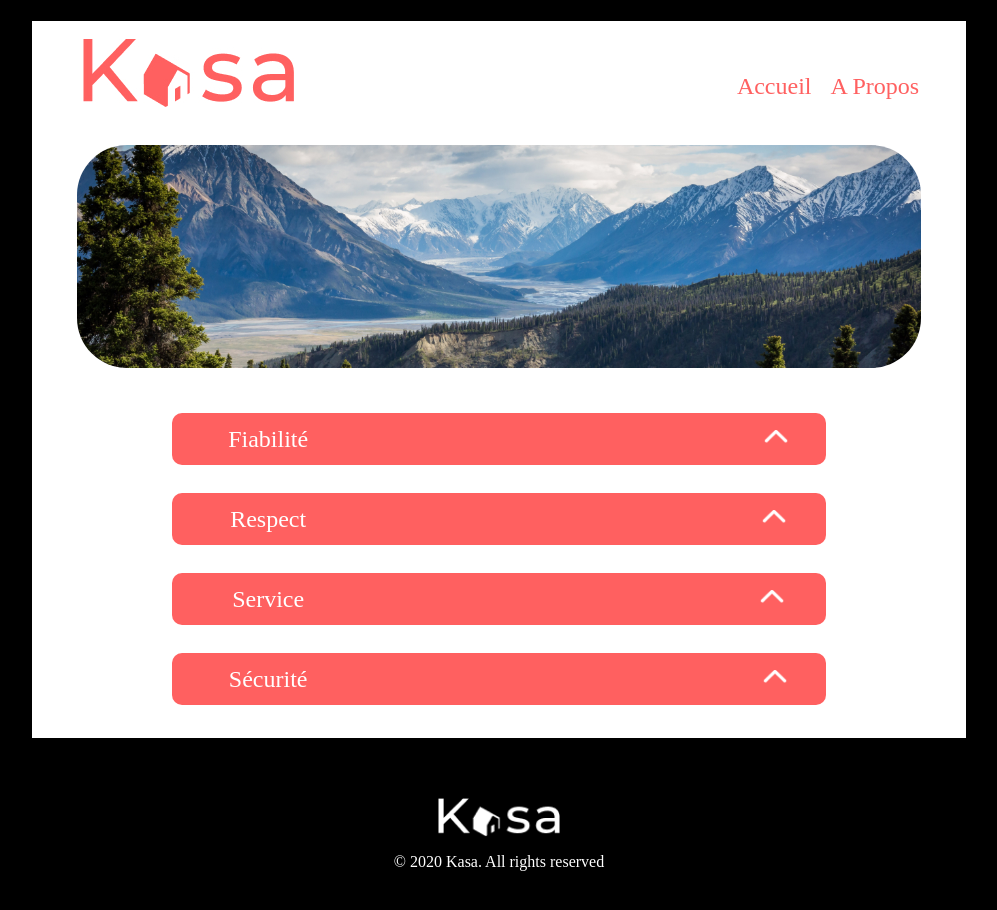
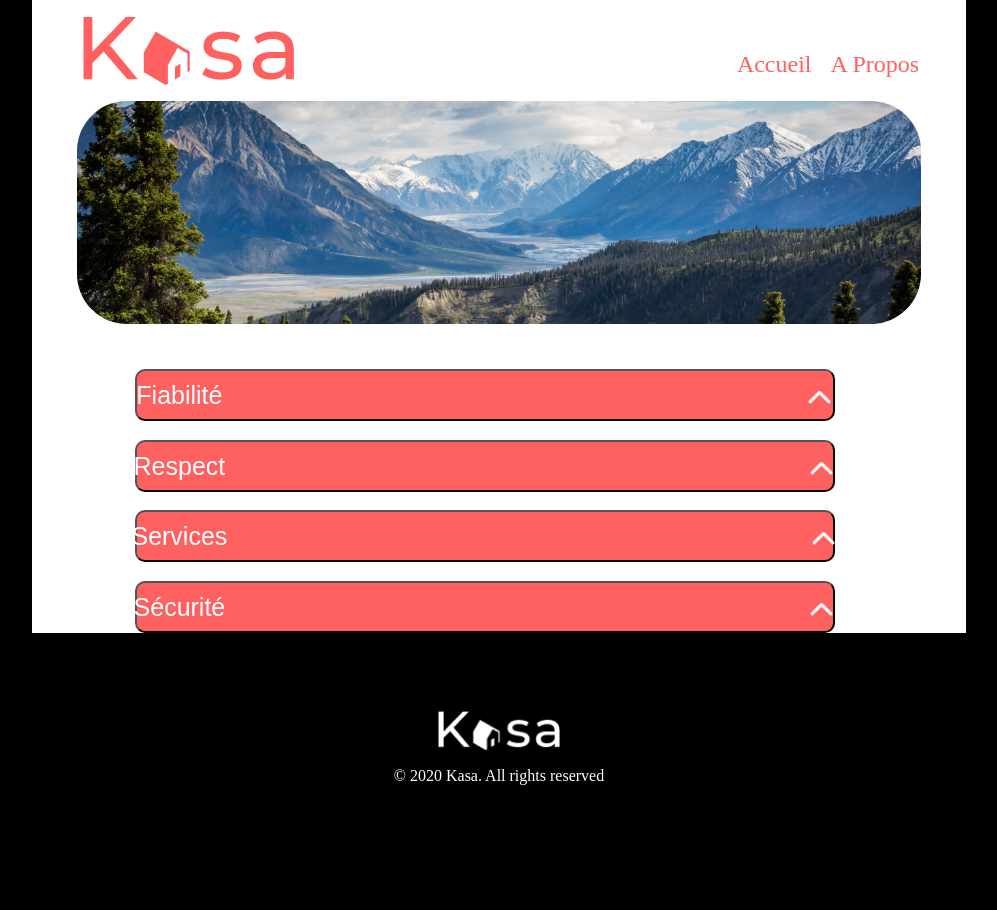
Before and after one commit to MartinDHM/Kasa-App, a React (Create React App) app in the folder kasa_app/: page /propos in a window 1280 px wide. Shown: the top 910 px of the page, without its empty margins (141-1138 px from the left). After the commit the page ends 869 px from the top, so only its background shows below. Built offline with nearby package versions, Linux system fonts and the light colour scheme.

Commit message:
mise a jour collapse

```diff
--- a/kasa_app/src/Sass/layout/_Collapse.scss
+++ b/kasa_app/src/Sass/layout/_Collapse.scss
@@ -3,25 +3,33 @@ background: $red;
 color: white;
 border-radius: 10px;
 height: 52px;
-margin: 0 15% 3% 15%;
+margin: 0 11% 2% 11%;
 display: flex;
 justify-content: center;
+width: 75%;
+font-size: 25px;
+padding-top: 10px;
 }
-.Collapse-title {
-font-family: Montserrat;
-font-size: 24px;
-font-weight: 500;
-line-height: 34px;
-letter-spacing: 0em;
-text-align: left;
-margin: 9px 21px;
-}
-.Collapse-content {
+.Collapse-container {
+    display: flex;
+    justify-content: center;
+  }
+
+.Collapse-text {
     padding-bottom: 5px;
-}
+    font-size: 31px;
+    color: #FF6060;
+    background-color: #F6F6F6;
+    width: 72%;
+    padding-left: 25px;
+    padding-right: 25px;
+    margin: -36px 0 21px 205px;
+  }
+
 .Arow-up {
     display: flex;
     width: 30px;
     height: 30px;
-    margin: 7px 0 0 66%;
-}
+    margin-left: 85%;
+    justify-content: center;
+  }
--- a/kasa_app/src/Sass/layout/_HeaderFooter.scss
+++ b/kasa_app/src/Sass/layout/_HeaderFooter.scss
@@ -9,7 +9,7 @@
     color:$red ;
     font-size: 24px;
     margin-right: 19px;
-     }
+ }
 .Propos {
     display: flex;
     flex-direction: column;
@@ -25,7 +25,7 @@
 .Navbar {
     background-color: white;
     width: 80%;
-    margin: 0 auto;
+    margin: -22px auto;
 }
 .Link {
     display: flex;
--- a/kasa_app/src/Sass/main.css
+++ b/kasa_app/src/Sass/main.css
@@ -28,7 +28,7 @@
 .Navbar {
   background-color: white;
   width: 80%;
-  margin: 0 auto;
+  margin: -22px auto;
 }
 
 .Link {
@@ -166,28 +166,34 @@ body {
   color: white;
   border-radius: 10px;
   height: 52px;
-  margin: 0 15% 3% 15%;
+  margin: 0 11% 2% 11%;
+  display: flex;
+  justify-content: center;
+  width: 75%;
+  font-size: 25px;
+  padding-top: 10px;
+}
+
+.Collapse-container {
   display: flex;
   justify-content: center;
 }
 
-.Collapse-title {
-  font-family: Montserrat;
-  font-size: 24px;
-  font-weight: 500;
-  line-height: 34px;
-  letter-spacing: 0em;
-  text-align: left;
-  margin: 9px 21px;
-}
-
-.Collapse-content {
+.Collapse-text {
   padding-bottom: 5px;
+  font-size: 31px;
+  color: #FF6060;
+  background-color: #F6F6F6;
+  width: 72%;
+  padding-left: 25px;
+  padding-right: 25px;
+  margin: -36px 0 21px 205px;
 }
 
 .Arow-up {
   display: flex;
   width: 30px;
   height: 30px;
-  margin: 7px 0 0 66%;
+  margin-left: 85%;
+  justify-content: center;
 }/*# sourceMappingURL=main.css.map */
--- a/kasa_app/src/components/Accueil/Accueil.js
+++ b/kasa_app/src/components/Accueil/Accueil.js
@@ -1,5 +1,6 @@
 import React from 'react';
 import BannerHome from '../../assets/HomeBanner.jpg'
+
 
 
 function Home() {
--- a/kasa_app/src/components/a_propos/Collapse.js
+++ b/kasa_app/src/components/a_propos/Collapse.js
@@ -1,29 +1,23 @@
-import React from 'react';
+
+import React, { useState } from 'react';
 import Arrowup from '../../assets/arrow_up.png'
-function Collapse() {
 
-    return (
+const Collapse = ({ title, children }) => {
+  const [isCollapsed, setIsCollapsed] = useState(true);
 
-    <div className='Collapse-content'>
-        <div className='Collapse-card'>
-            <p className='Collapse-title'>Fiabilité</p>
-            <img src={Arrowup} className="Arow-up" alt="Arrow up" />
-        </div>
-        <div className='Collapse-card'>
-            <p className='Collapse-title'>Respect</p>
-            <img src={Arrowup} className="Arow-up" alt="Arrow up" />
-        </div>
-        <div className='Collapse-card'>
-            <p className='Collapse-title'>Service</p>
-            <img src={Arrowup} className="Arow-up" alt="Arrow up" />
-        </div>
-        <div className='Collapse-card'>
-            <p className='Collapse-title'>Sécurité</p>
-            <img src={Arrowup} className="Arow-up" alt="Arrow up" />
-        </div>
+  const toggleCollapse = () => {
+    setIsCollapsed(!isCollapsed);
+  };
+
+  return (
+    <div>
+      <button onClick={toggleCollapse} className="Collapse-card">
+        {title}
+        <img src={Arrowup} className="Arow-up" alt="Arrow up" />
+      </button>
+      {!isCollapsed && <div className="collapse-container">{children}</div>}
     </div>
+  );
+};
 
-
-    )
-    }
-    export default Collapse;
+export default Collapse;
--- a/kasa_app/src/components/a_propos/Propos.js
+++ b/kasa_app/src/components/a_propos/Propos.js
@@ -9,7 +9,24 @@ function Propos () {
             <img src={BannerHome} className="Banner-about" alt="logo" />
         </div>
         <div>
-          <Collapse />
+        <Collapse title="Fiabilité">
+          <p className='Collapse-text'>Les annonces postées sur Kasa garantissent une fiabilité totale.
+            Les photos sont conformes aux logements, et toutes les informations sont régulièrement vérifiées par nos équipes.</p>
+        </Collapse>
+        <Collapse title="Respect">
+          <p className='Collapse-text'>La bienveillance fait partie des valeurs fondatrices de Kasa. Tout comportement discriminatoire ou de
+perturbation du voisinage entraînera une exclusion de notre plateforme.</p>
+        </Collapse>
+        <Collapse title="Services">
+          <p className='Collapse-text'>La bienveillance fait partie des valeurs fondatrices de Kasa. Tout comportement discriminatoire ou de
+perturbation du voisinage entraînera une exclusion de notre plateforme.</p>
+        </Collapse>
+        <Collapse title="Sécurité">
+          <p className='Collapse-text'>La sécurité est la priorité de Kasa. Aussi bien pour nos hôtes que pour les voyageurs, chaque logement
+correspond aux critères de sécurité établis par nos services. En laissant une note aussi bien à l'hôte qu'au
+locataire, cela permet à nos équipes de vérifier que les standards sont bien respectés. Nous organisons
+également des ateliers sur la sécurité domestique pour nos hôtes.</p>
+        </Collapse>
         </div>
       </main>
   )
```
Also changed, not shown: kasa_app/src/Sass/layout/_App.scss (line endings or trailing spaces), 1 other file (tests, documents, lock files or other folders).
